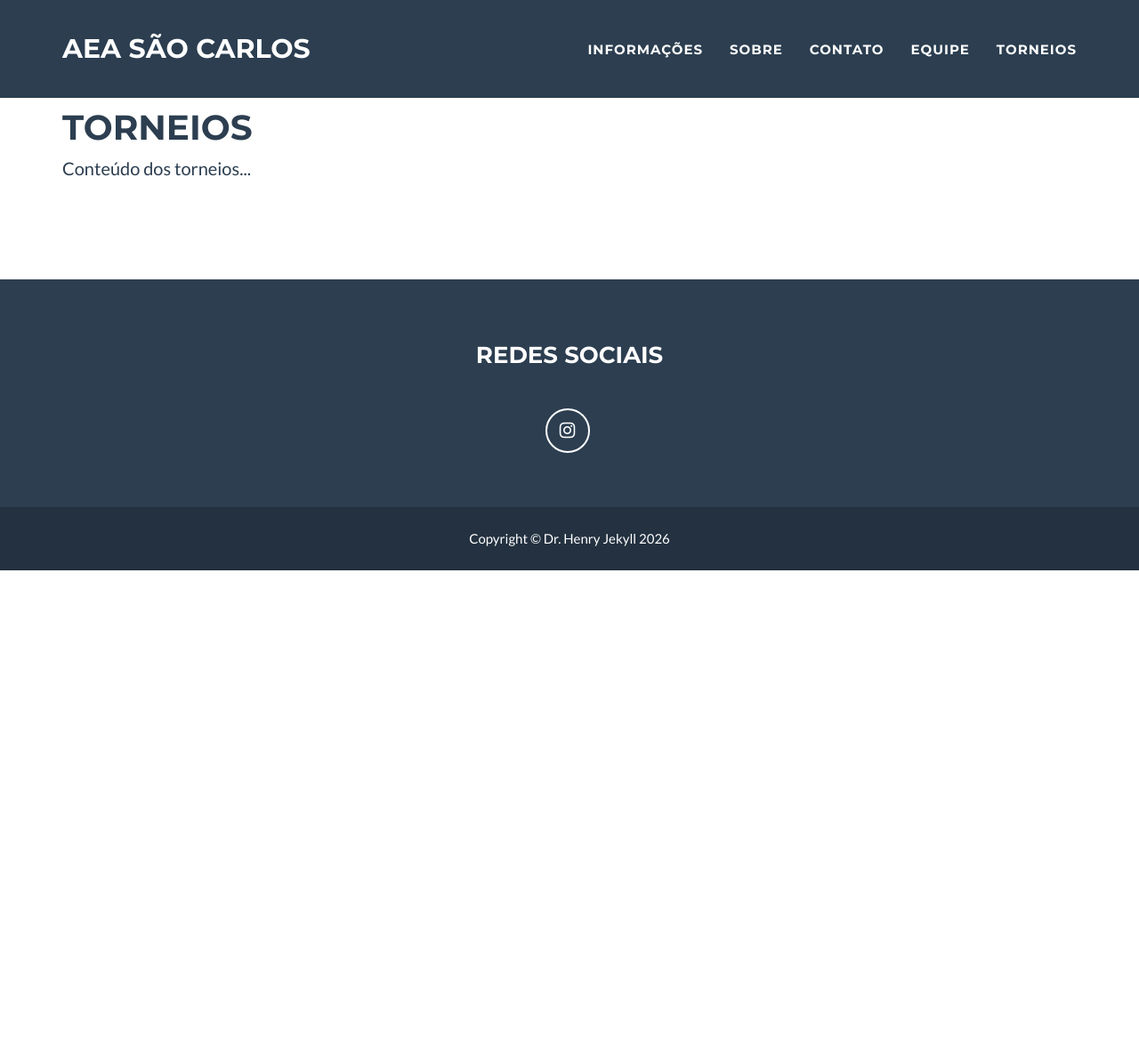
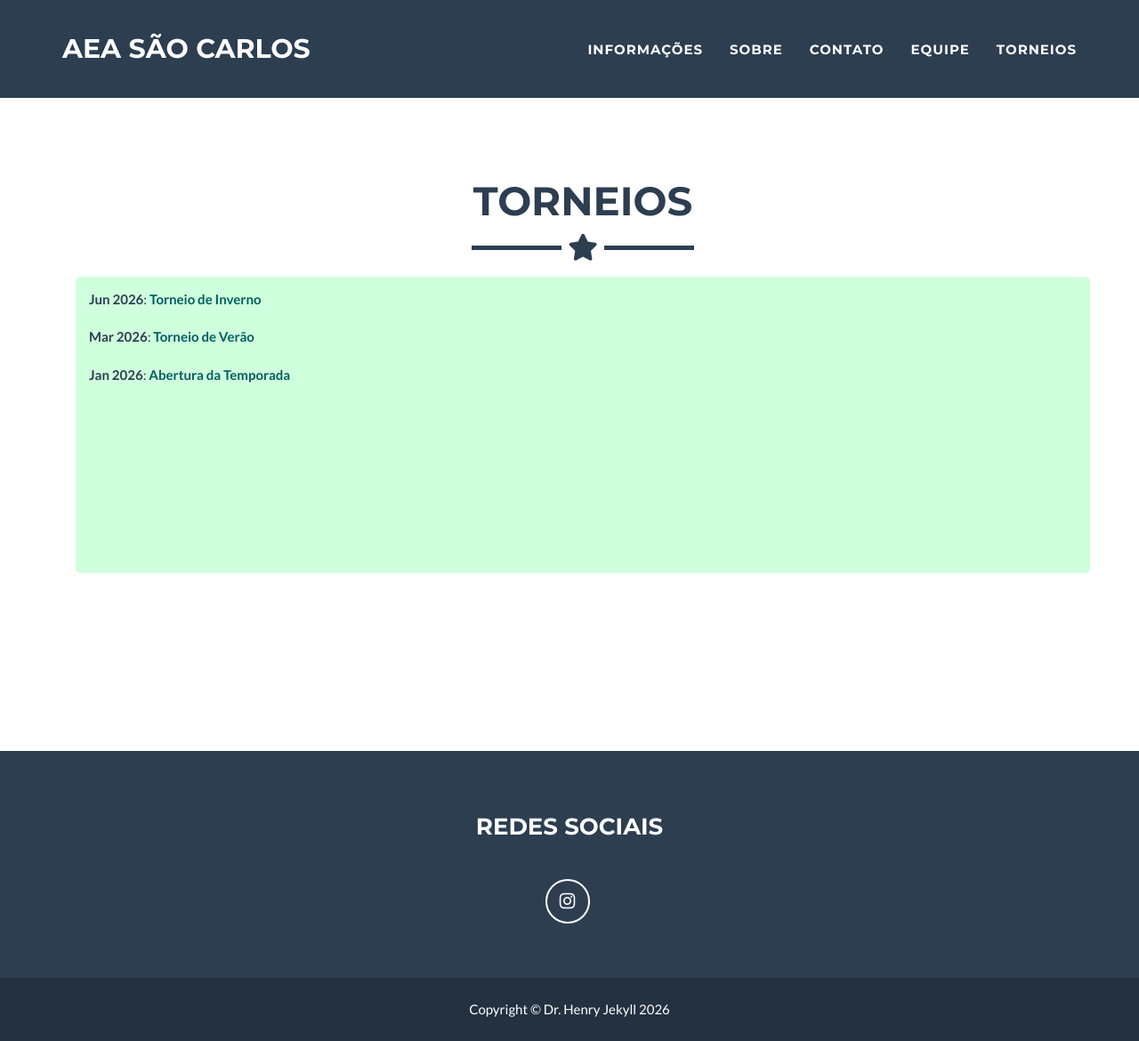
Before and after one commit to aeafavoretto/aeafavoretto.github.io, a Jekyll site: the page built from torneios.md, in a window 1280 px wide and 1170 px high. Shown: the whole window at 89% size. Built offline with Jekyll 4.4.1, drawn with Linux system fonts in a browser that asks for light colours; nearby versions of some CDN libraries; library files that are not in the unit come from our copies.

Commit message:
torneios update

```diff
--- a/torneios.md
+++ b/torneios.md
@@ -4,5 +4,40 @@ title:
 permalink: /torneios/
 ---
 
-<h1>Torneios</h1>
-<p>Conteúdo dos torneios...</p>
+<!-- ================= TOURNAMENT LIST ================= -->
+<section id="torneios">
+  <div class="container">
+
+    <div class="row">
+      <div class="col-lg-12 text-center">
+        <h2>Torneios</h2>
+        <hr class="star-primary">
+      </div>
+    </div>
+
+    <!-- Scroll box -->
+    <div style="overflow: auto; height:250pt; width:100%; background:#CFFFDC; padding:15px; border-radius:5px;">
+
+      <!-- Example entries -->
+      <b>Jun 2026</b>:
+      <a href="{{ site.baseurl }}/torneios/torneio-jun-2026/" style="color:#005f5f; font-weight:bold;">
+        Torneio de Inverno
+      </a>
+      <br><br>
+
+      <b>Mar 2026</b>:
+      <a href="{{ site.baseurl }}/torneios/torneio-mar-2026/" style="color:#005f5f; font-weight:bold;">
+        Torneio de Verão
+      </a>
+      <br><br>
+
+      <b>Jan 2026</b>:
+      <a href="{{ site.baseurl }}/torneios/torneio-jan-2026/" style="color:#005f5f; font-weight:bold;">
+        Abertura da Temporada
+      </a>
+      <br><br>
+
+    </div>
+
+  </div>
+</section>
```
